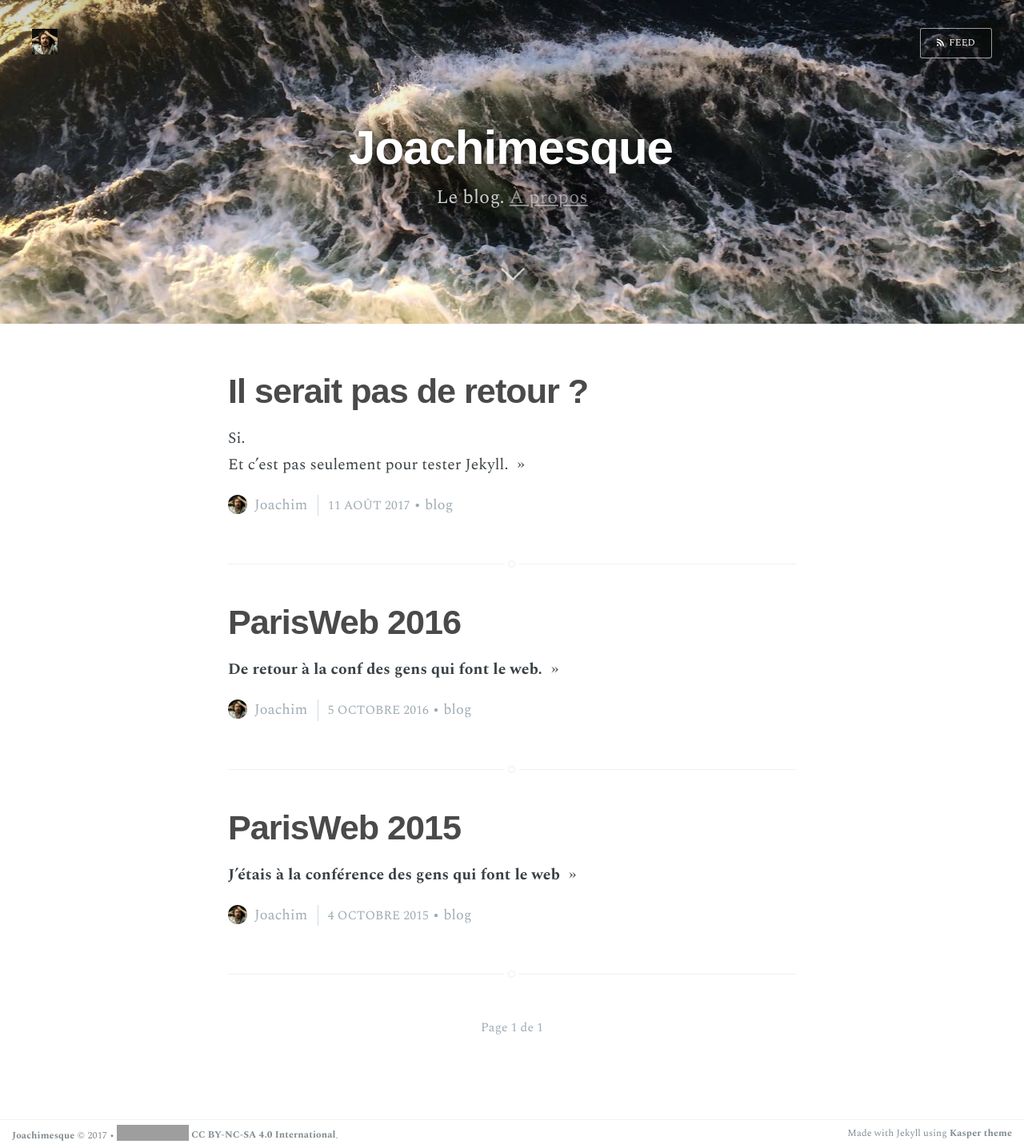
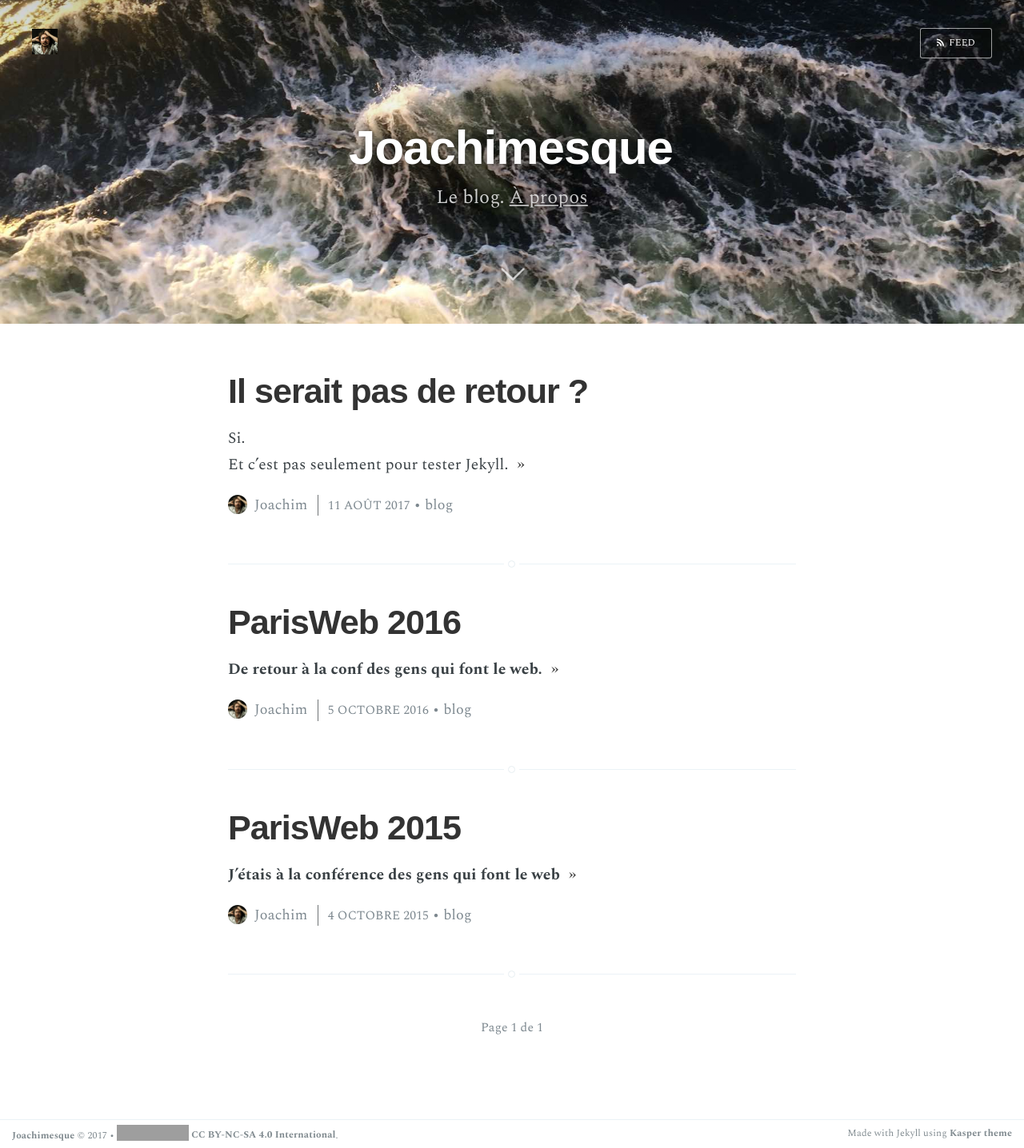
Before and after one commit to joachimesque/joachimesque.github.io, a Jekyll site: the page built from index.html, in a window 1280 px wide. Shown: the whole page at 80% size. Built offline with Jekyll 4.4.1, drawn with Linux system fonts in a browser that asks for light colours; some web fonts are replaced; the list of posts is cut into pages by our own code; grey boxes are pictures that could not be loaded.

Commit message:
a11y : legibility

```diff
--- a/assets/css/screen.css
+++ b/assets/css/screen.css
@@ -234,7 +234,7 @@ h6 {
 }
 
 a {
-    color: #4A4A4A;
+    color: #333;
     transition: color ease 0.3s;
 }
 
@@ -601,10 +601,11 @@ a#lien-contenu:focus {
     height: 38px;
     padding: 0 15px 0 10px;
     border: transparent 1px solid;
-    color: #7f8c94;
+    color: #5C656C;
     text-align: center;
     font-size: 12px;
     text-transform: uppercase;
+    font-weight: bold;
     line-height: 35px;
     border-radius: 3px;
     background: rgba(0,0,0,0.1);
@@ -681,7 +682,7 @@ a#lien-contenu:focus {
 .back-button:hover,
 .subscribe-button:hover {
     border-color: #bfc8cd;
-    color: #9EABB3;
+    color: #7D888F;
 }
 
 /* The details of your blog. Defined in ghost/settings/ */
@@ -703,10 +704,10 @@ a#lien-contenu:focus {
     font-family: "Spectral", serif;
     letter-spacing: 0.01rem;
     color: rgba(255,255,255,0.8);
-    text-shadow: 0 0 60px rgba(0,0,0,0.8), 0 0 5px rgba(20, 24, 23,.5);
+    text-shadow: 0 0 60px rgba(0,0,0,0.8), 0 0 10px rgba(0,0,0,0.8), 0 0 5px rgba(20, 24, 23,.5);
 }
 .page-description a {
-    color: rgba(255,255,255,.5);
+    color: rgba(255,255,255,.75);
 }
 .page-description a:hover {
     color: rgba(255,255,255,1);
@@ -801,7 +802,7 @@ body:not(.post-template) .post-title {
     font-family: "Spectral", sans-serif;
     font-size: 1.5rem;
     line-height: 2.2rem;
-    color: #9EABB3;
+    color: #7D888F;
 }
 
 .author-thumb {
@@ -813,7 +814,7 @@ body:not(.post-template) .post-title {
 }
 
 .post-meta a {
-    color: #9EABB3;
+    color: #7D888F;
     text-decoration: none;
 }
 
@@ -831,7 +832,7 @@ body:not(.post-template) .post-title {
     display: inline-block;
     margin-left: 8px;
     padding-left: 12px;
-    border-left: #d5dbde 1px solid;
+    border-left: #707376 1px solid;
     text-transform: uppercase;
     font-size: 1.3rem;
     white-space: nowrap;
@@ -959,11 +960,11 @@ body:not(.post-template) .post-title {
     font-size: 1.4rem;
     line-height: 1;
     font-style: italic;
-    color: #9EABB3;
+    color: #7D888F;
 }
 
 .author-meta a {
-    color: #9EABB3;
+    color: #7D888F;
 }
 .author-meta a:hover {
     color: #111;
@@ -1244,12 +1245,12 @@ body:not(.post-template) .post-title {
     margin: 4rem auto;
     font-family: "Spectral", sans-serif;
     font-size: 1.3rem;
-    color: #9EABB3;
+    color: #7D888F;
     text-align: center;
 }
 
 .pagination a {
-    color: #9EABB3;
+    color: #7D888F;
     transition: all 0.2s ease;
 }
 
```
